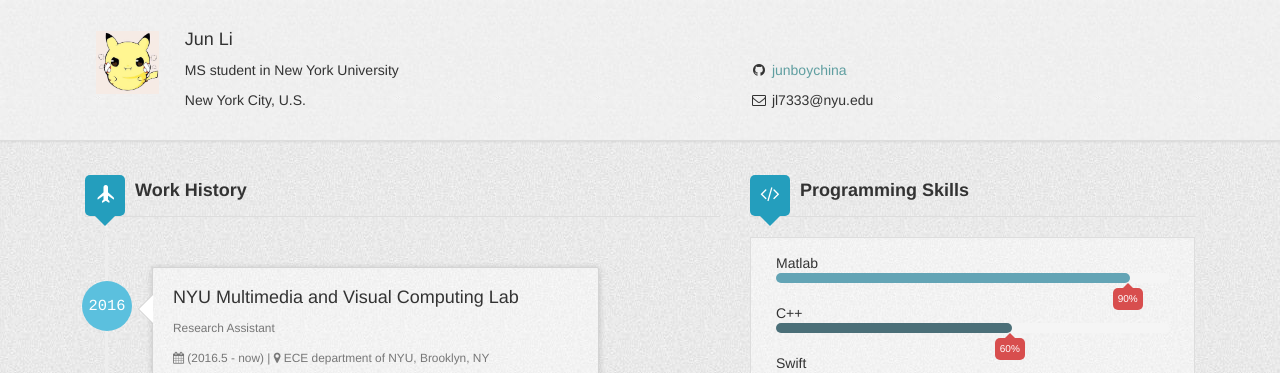
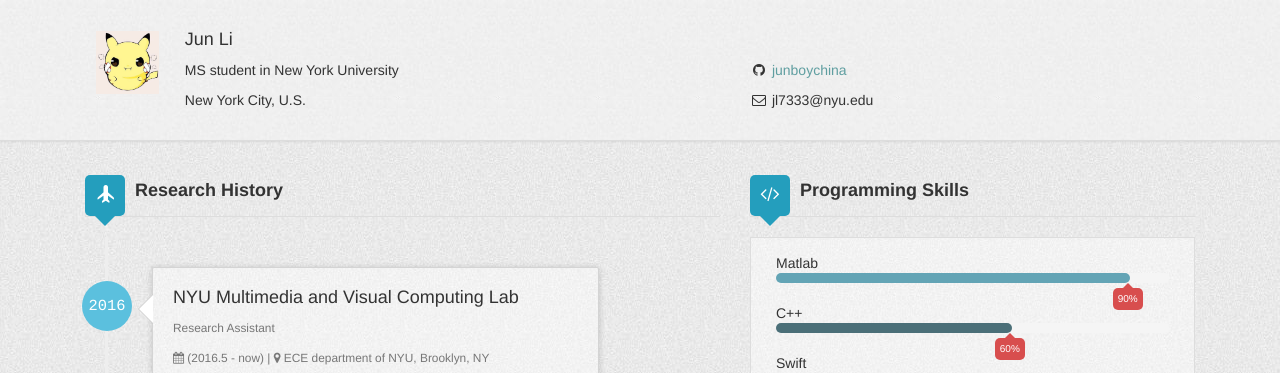
Before and after one commit to junboychina/junboychina.github.io, a Jekyll site: the page built from about.html, in a window 1280 px wide. Shown: the top 373 px of the page. Built offline with Jekyll 4.4.1, drawn with Linux system fonts in a browser that asks for light colours.

Commit message:
add research

```diff
--- a/about.html
+++ b/about.html
@@ -5,7 +5,7 @@
     <div class="row-center">
         <div class="col-md-7">
             {% if site.data.author.workHistory %}
-                <h3 class="title with-icon"><span class="glyphicon glyphicon-plane cat-title"></span>Work History</h3>
+                <h3 class="title with-icon"><span class="glyphicon glyphicon-plane cat-title"></span>Research History</h3>
                 <ul class="timeline">
                     {% for work in site.data.author.workHistory %}
                         <li class="timeline-inverted">
```
Also changed, not shown: 1 other file.
